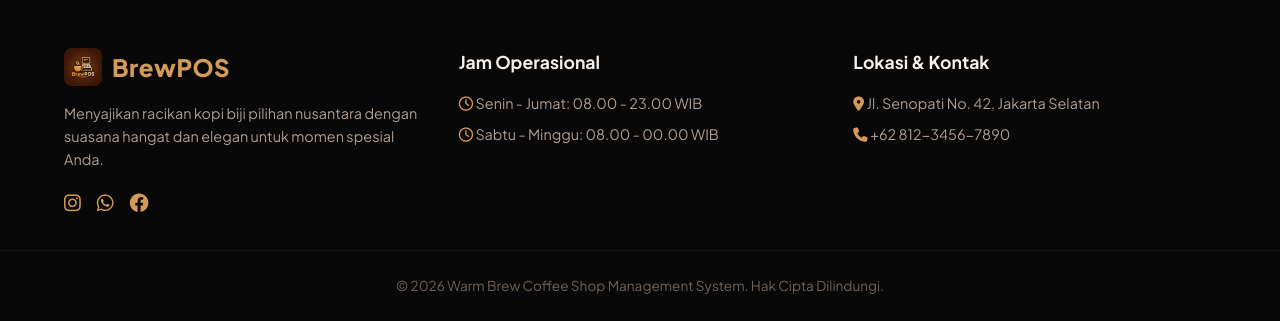
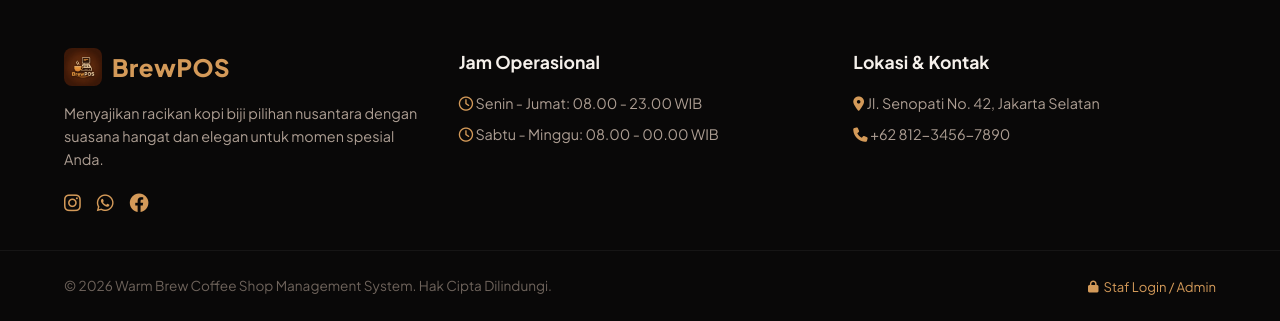
Before and after one commit to Ikhwn01/coffeeshop-app, a PHP site: page /index.php in a window 1280 px wide. Shown: the part 2707-3028 px from the top of the page. Run offline with PHP 8.4, Linux system fonts and the light colour scheme; data comes from the database, SQL or seed files in the repository; some web fonts are replaced.

Commit message:
Restore Staff & Admin login link in navbar and footer

```diff
--- a/includes/footer.php
+++ b/includes/footer.php
@@ -30,8 +30,9 @@
             </div>
         </div>
         <div class="footer-bottom">
-            <div class="container">
-                <p>&copy; <?php echo date('Y'); ?> <?php echo __('footer_copyright', 'Warm Brew Coffee Shop Management System. Hak Cipta Dilindungi.'); ?></p>
+            <div class="container" style="display: flex; justify-content: space-between; align-items: center; flex-wrap: wrap; gap: 0.5rem;">
+                <p>&copy; <?php echo date('Y'); ?> <?php echo __('footer_copyright', 'BrewPOS Coffee Shop Management System. Hak Cipta Dilindungi.'); ?></p>
+                <p><a href="admin/login.php" style="color: var(--primary); text-decoration: none; font-size: 0.82rem; display: inline-flex; align-items: center; gap: 5px;"><i class="fas fa-lock" style="font-size: 0.75rem;"></i> <?php echo __('nav_staff_login', 'Login Staf'); ?> / Admin</a></p>
             </div>
         </div>
     </footer>
--- a/includes/header.php
+++ b/includes/header.php
@@ -33,6 +33,7 @@ if (session_status() === PHP_SESSION_NONE) {
                 <a href="index.php" class="nav-link <?php echo (!isset($active_nav) || $active_nav == 'menu') ? 'active' : ''; ?>"><?php echo __('nav_menu', 'Menu & Pesan'); ?></a>
                 <a href="reservation.php" class="nav-link <?php echo (isset($active_nav) && $active_nav == 'reservation') ? 'active' : ''; ?>"><?php echo __('nav_reservation', 'Reservasi Meja'); ?></a>
                 <a href="order_status.php" class="nav-link <?php echo (isset($active_nav) && $active_nav == 'status') ? 'active' : ''; ?>"><?php echo __('nav_order_status', 'Cek Status Pesanan'); ?></a>
+                <a href="admin/login.php" class="nav-link" title="<?php echo __('nav_staff_login', 'Login Staf'); ?>"><i class="fas fa-user-shield" style="margin-right: 4px; font-size: 0.85rem; color: var(--primary);"></i> <?php echo __('nav_staff_login', 'Login Staf'); ?></a>
             </div>
 
             <div class="nav-actions">
```
